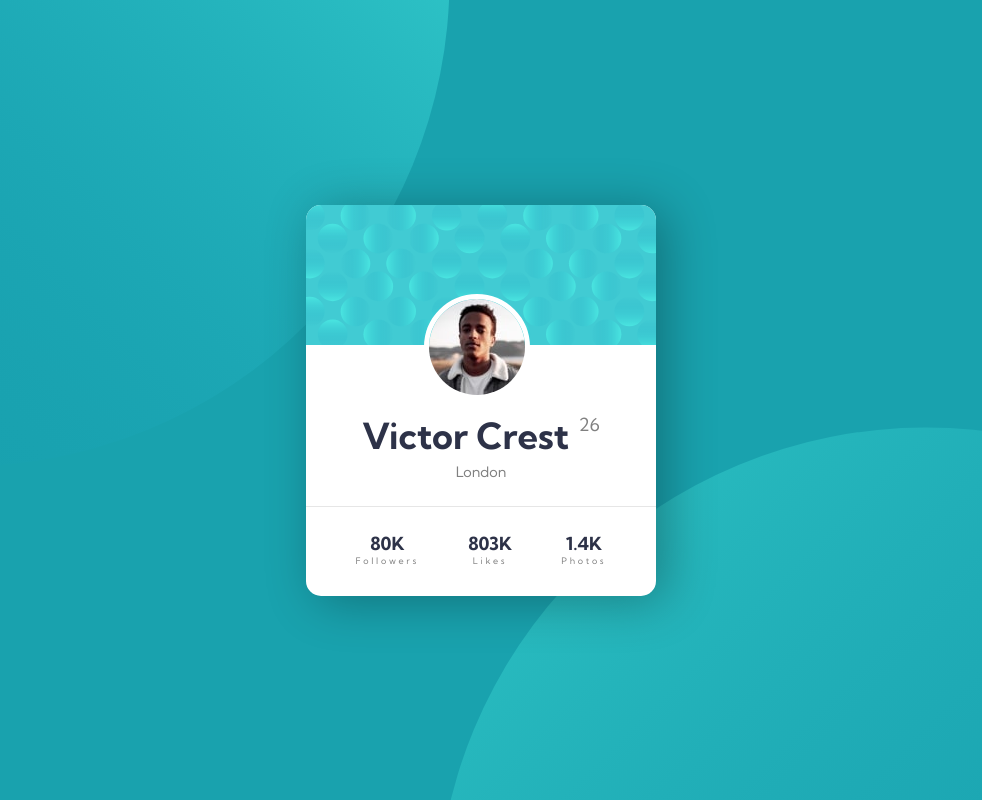
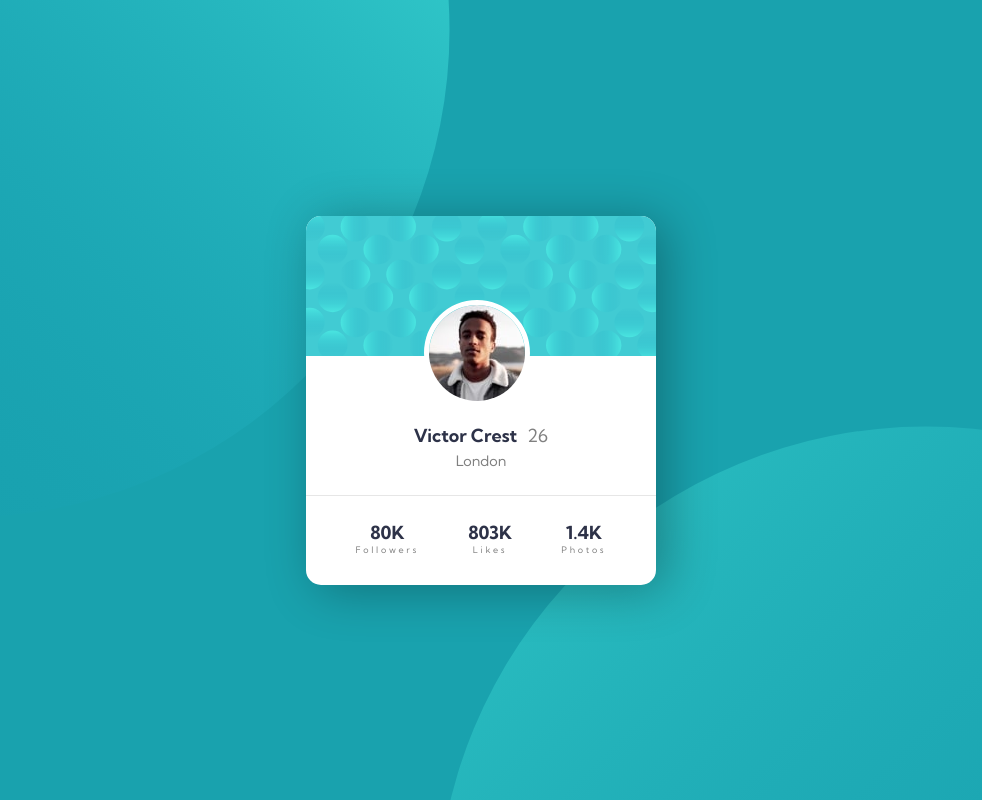
Before and after one commit to SGMaxis/Profile-Card, a plain HTML site: page index.html in a window 1280 px wide. Shown: the top 800 px of the page, without its empty margins (159-1141 px from the left). Drawn offline with Linux system fonts and the light colour scheme.

Commit message:
Update style.css

```diff
--- a/style.css
+++ b/style.css
@@ -92,6 +92,10 @@ main::after{
     border: 5px solid white;
 }
 
+h1{
+    font-size: var(--font-size-bigger);
+}
+
 .name-age-cotainer{
     display: flex;
     gap: 10px;
```
